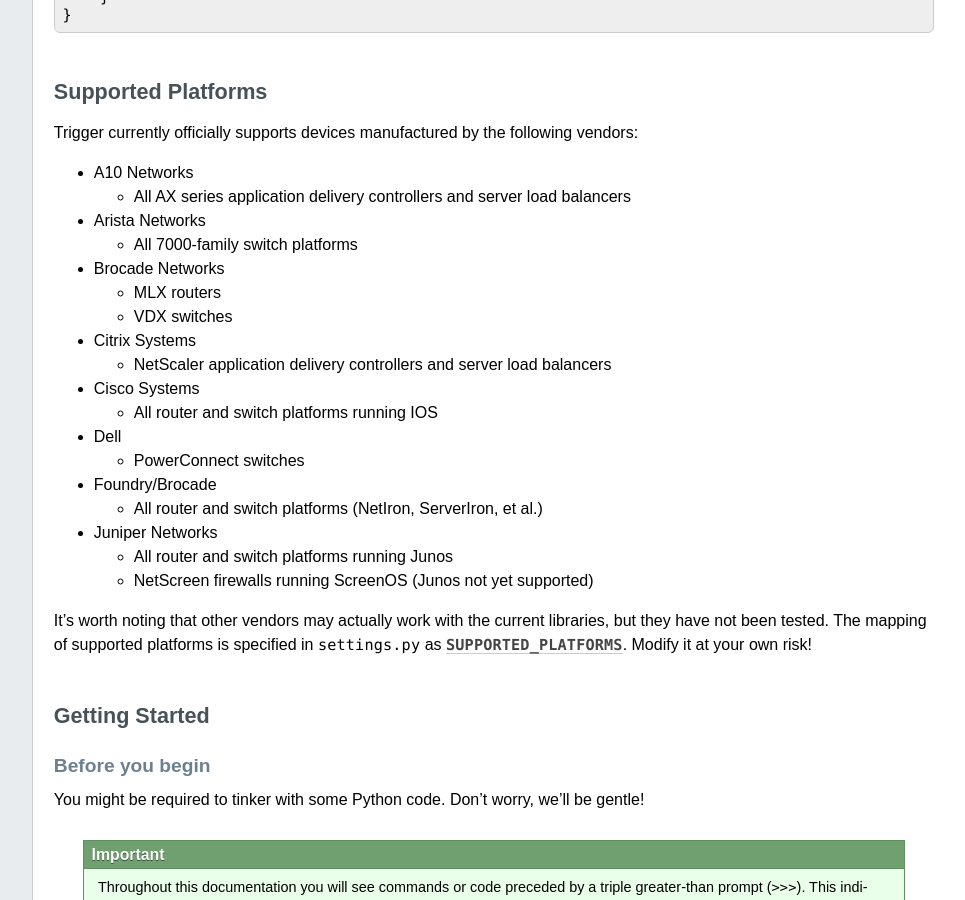
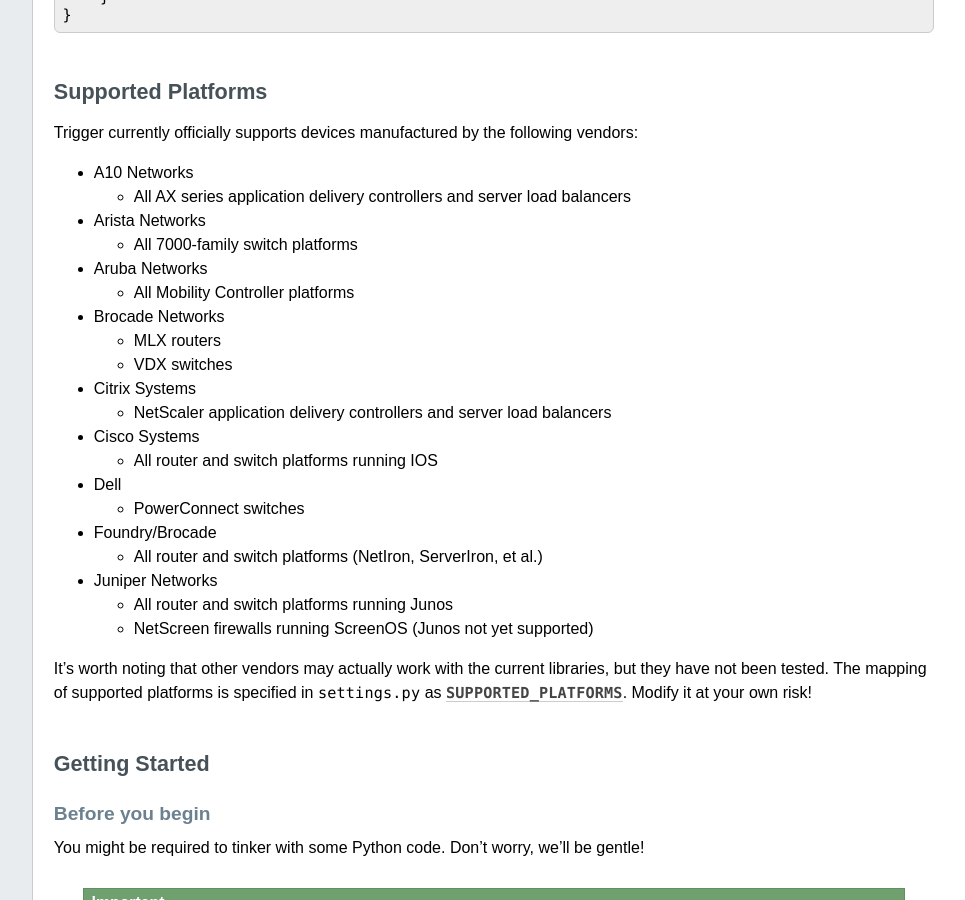
Before and after one commit to trigger/trigger, a Sphinx documentation site: the page built from docs/index.rst, in a window 1280 px wide and 900 px high, scrolled down 4875 px. Shown: the whole window, without its empty margins (224-1189 px from the left). Built offline with Sphinx 7.4.7, drawn with Linux system fonts in a browser that asks for light colours.

Commit message:
- Added Aruba to list of supported vendors

```diff
--- a/docs/index.rst
+++ b/docs/index.rst
@@ -60,6 +60,10 @@
 + Arista Networks
 
   + All 7000-family switch platforms
+
++ Aruba Networks
+
+  + All Mobility Controller platforms
 
 + Brocade Networks
 
```
Also changed, not shown: docs/new_vendors.rst (line endings or trailing spaces).
